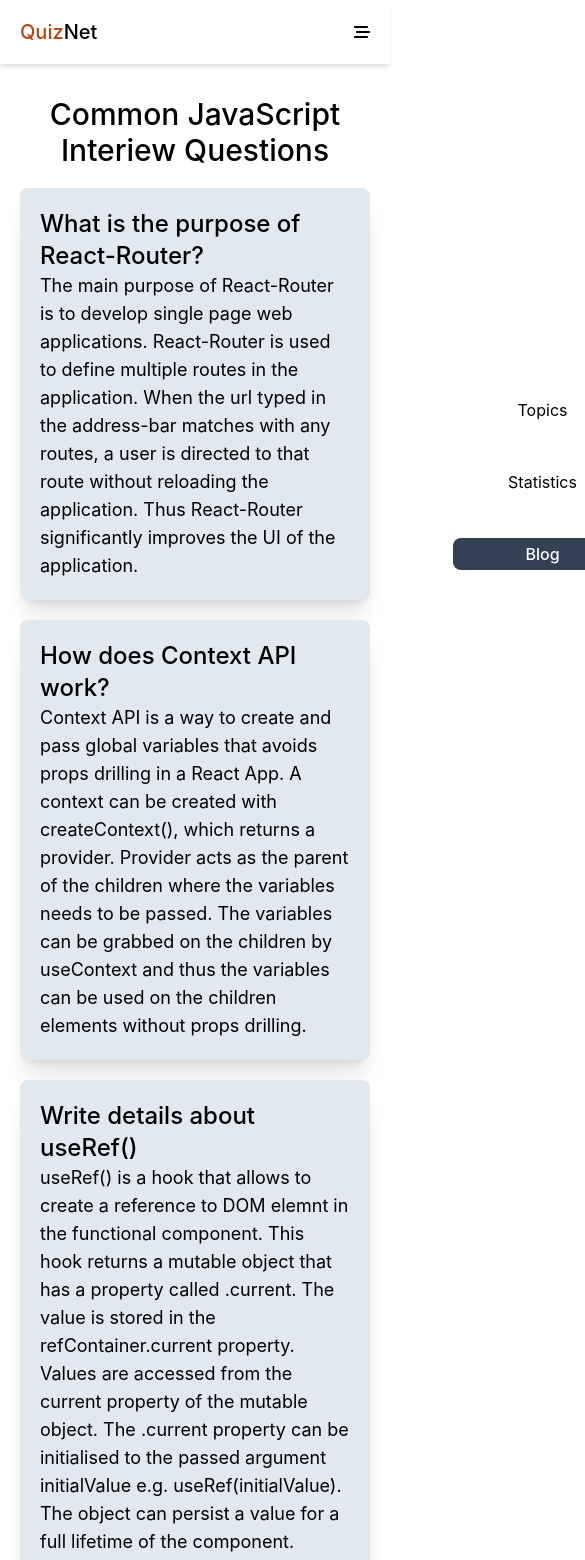
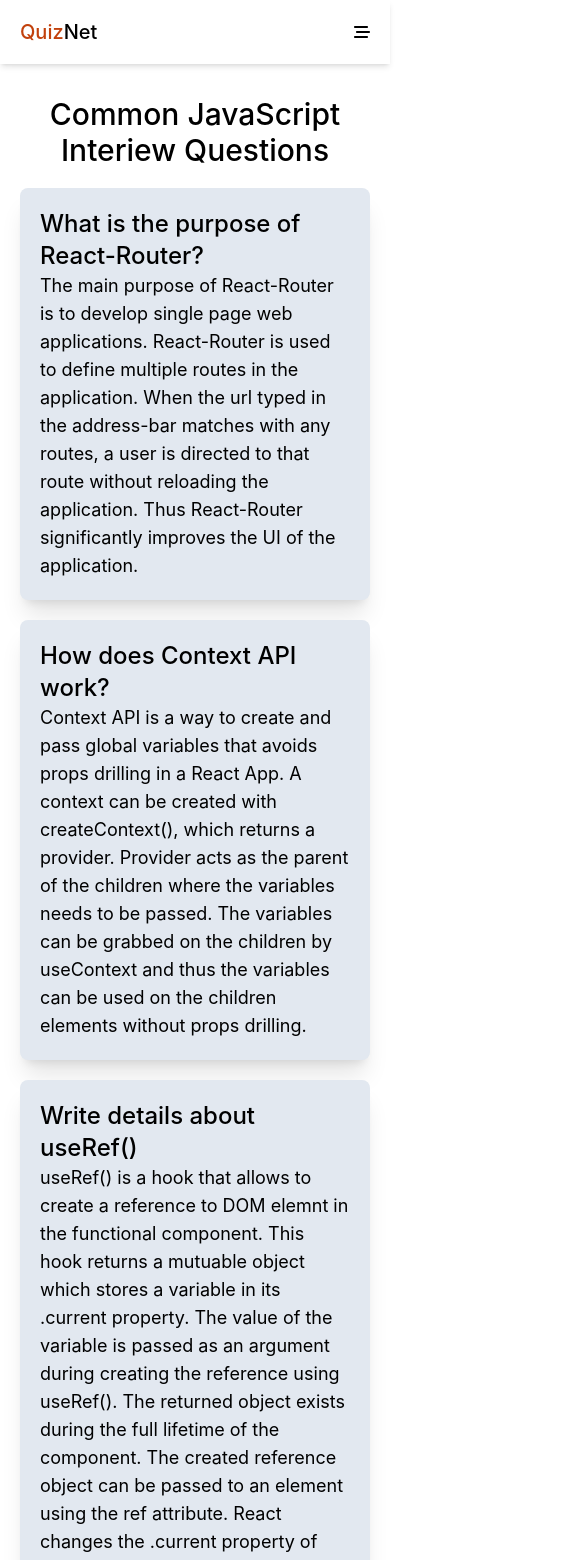
Before and after one commit to 0xkabir/quiznet, a React (Create React App) app: page /blog in a window 390 px wide. Shown: the top 1560 px of the page, 585 px wide, since content can reach past the window. Built offline with nearby package versions, Linux system fonts and the light colour scheme.

Commit message:
resolved the navbar issue, updated a blog question answer and improved the style a little bit

```diff
--- a/src/components/Blog/Blog.js
+++ b/src/components/Blog/Blog.js
@@ -13,7 +13,7 @@ const Blog = () => {
         },
         {
             question:"Write details about useRef()",
-            answer:"useRef() is a hook that allows to create a reference to DOM elemnt in the functional component. This hook returns a mutable object that has a property called .current. The value is stored in the refContainer.current property. Values are accessed from the current property of the mutable object. The .current property can be initialised to the passed argument initialValue e.g. useRef(initialValue). The object can persist a value for a full lifetime of the component."
+            answer:"useRef() is a hook that allows to create a reference to DOM elemnt in the functional component. This hook returns a mutuable object which stores a variable in its .current property. The value of the variable is passed as an argument during creating the reference using useRef(). The returned object exists during the full lifetime of the component. The created reference object can be passed to an element using the ref attribute. React changes the .current property of that reference object whenever the DOM node changes. However useRef() doesn't cause React to re-render even if the value of the .current property is changed."
         }
     ]
     return (
--- a/src/components/Header/Header.js
+++ b/src/components/Header/Header.js
@@ -7,7 +7,7 @@ const Header = () => {
             <img src={headerBg} alt="" className='h-60 md:h-80 top-16 w-full object-cover blur-sm brightness-50'/>
             <div className='text-gray-200 absolute px-6 md:px-16'>
                 <h2 className='text-2xl md:text-3xl font-medium'>Crack The Coding Interview</h2>
-                <p className='hidden md:block'>So, You're a Web Developer afraid of coding interviews? Crack the Coding Interview today with QuizNet</p>
+                <p className='hidden md:block md:text-lg lg:text-base'>So, You're a Web Developer afraid of coding interviews? Crack the Coding Interview today with QuizNet</p>
             </div>
         </div>
     );
--- a/src/components/NavBar/NavBar.js
+++ b/src/components/NavBar/NavBar.js
@@ -6,7 +6,7 @@ import { faBarsStaggered, faXmark } from '@fortawesome/free-solid-svg-icons'
 const NavBar = () => {
     const [open, setOpen] = useState(false)
     return (
-        <nav className='h-16 md:w-[100vw] flex sticky top-0 justify-between items-center bg-white shadow-md z-10'>
+        <nav className='h-16 flex sticky top-0 justify-between items-center bg-white shadow-md z-10'>
             <Link to='/'>
                 <div className='flex items-center px-5'>
                     <h2 className='text-xl font-medium'><span className='text-orange-700'>Quiz</span>Net</h2>
@@ -19,10 +19,10 @@ const NavBar = () => {
                         open?<FontAwesomeIcon icon={faXmark} />:<FontAwesomeIcon icon={faBarsStaggered} />
                     }
                 </div>
-                <div className={`md:px-5 md:text-lg lg:text-base flex flex-col justify-center md:flex-row w-[50vw] md:w-full bg-white h-[100vh] md:h-auto absolute md:static top-10 duration-500 ease-in ${open?'right-0':'right-[-250px]'}`}>
-                    <NavLink to='/topics' className={({isActive})=>isActive?'mx-2 px-3 py-1 my-5 md:my-0 block bg-slate-700 font-medium text-white text-center rounded-lg': 'text-center mx-2 px-3 py-1 my-5 md:my-0 block'}>Topics</NavLink>
-                    <NavLink to='/statistics' className={({isActive})=>isActive?'mx-2 px-3 py-1 my-5 md:my-0 block bg-slate-700 font-medium text-white text-center rounded-lg': 'text-center mx-2 px-3 py-1 my-5 md:my-0 block'}>Statistics</NavLink>
-                    <NavLink to='/blog' className={({isActive})=>isActive?'mx-2 px-3 py-1 my-5 md:my-0 block bg-slate-700 font-medium text-white text-center rounded-lg': 'text-center mx-2 px-3 py-1 my-5 md:my-0 block'}>Blog</NavLink>
+                <div className={`md:px-5 md:text-lg lg:text-base flex flex-col justify-center md:flex-row w-[50vw] md:w-full bg-white h-[100vh] md:h-auto absolute md:static top-10 duration-500 ease-in-out ${open?'right-0':'right-[-250px] hidden md:flex'}`}>
+                    <NavLink to='/topics' className={({isActive})=>isActive?'mx-2 px-3 py-1 block bg-slate-700 font-medium text-white text-center rounded-lg': 'text-center mx-2 px-3 py-1 block'}>Topics</NavLink>
+                    <NavLink to='/statistics' className={({isActive})=>isActive?'mx-2 px-3 py-1 my-8 md:my-0 block bg-slate-700 font-medium text-white text-center rounded-lg': 'text-center mx-2 px-3 py-1 my-8 md:my-0 block'}>Statistics</NavLink>
+                    <NavLink to='/blog' className={({isActive})=>isActive?'mx-2 px-3 py-1 block bg-slate-700 font-medium text-white text-center rounded-lg': 'text-center mx-2 px-3 py-1 block'}>Blog</NavLink>
                 </div>
             </div>
         </nav>
--- a/src/components/Topic/Topic.js
+++ b/src/components/Topic/Topic.js
@@ -10,7 +10,7 @@ const Topic = ({topic}) => {
             <img src={logo} alt="" className='dimmed'/>
             <div className='absolute w-72 h-full backdrop-brightness-50 backdrop-blur-sm py-10 flex flex-col justify-center items-center text-gray-200'>
                 <h3 className='text-3xl font-medium'>{name}</h3>
-                <p className='text-sm'>Total Quiz: {total}</p>
+                <p className='text-sm md:text-base lg:text-sm'>{total} Quizes | 10 Minutes</p>
             </div>
             </div>
         </NavLink>
```
